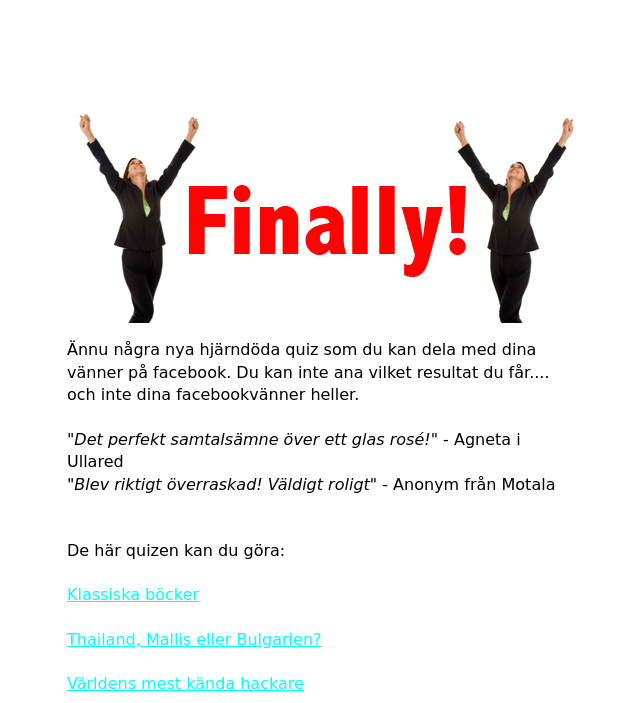
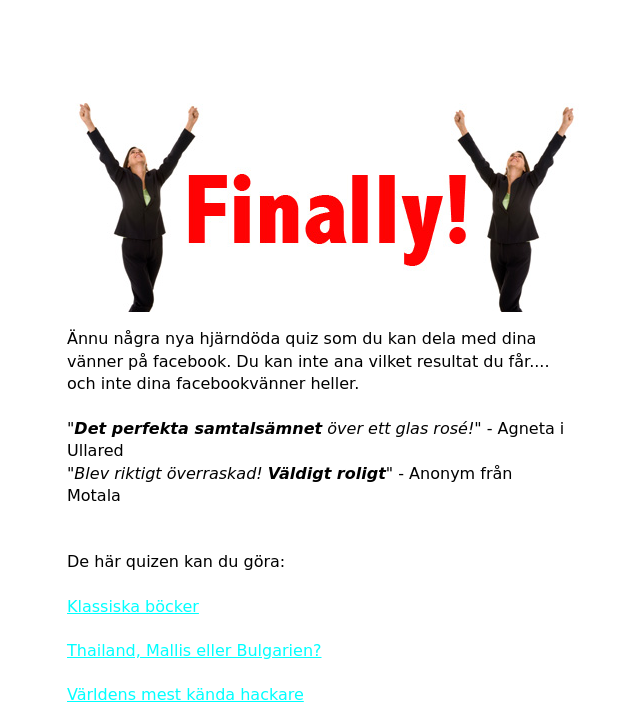
Before and after one commit to swiaiucs/quizsite, a Django app: page / in a window 1280 px wide. Shown: the top 703 px of the page, without its empty margins (323-963 px from the left). Run offline with Django 3.2, Linux system fonts and the light colour scheme; some libraries are stand-ins or nearby versions.

Commit message:
copy changes

```diff
--- a/quiz/templates/quiz/startpage.html
+++ b/quiz/templates/quiz/startpage.html
@@ -20,8 +20,8 @@
 				<p>
 					Ännu några nya hjärndöda quiz som du kan dela med dina vänner på facebook. Du kan inte ana vilket resultat du får.... och inte dina facebookvänner heller. <br><br>
 
-					<i>"Det perfekt samtalsämne över ett glas rosé!</i>" - Agneta i Ullared<br>
-					<i>"Blev riktigt överraskad! Väldigt roligt"</i> - Anonym från Motala
+					<i>"<b>Det perfekta samtalsämnet</b> över ett glas rosé!</i>" - Agneta i Ullared<br>
+					<i>"Blev riktigt överraskad! <b>Väldigt roligt</b>"</i> - Anonym från Motala
 					<p>
 
 				<p>De här quizen kan du göra:</p>
```
